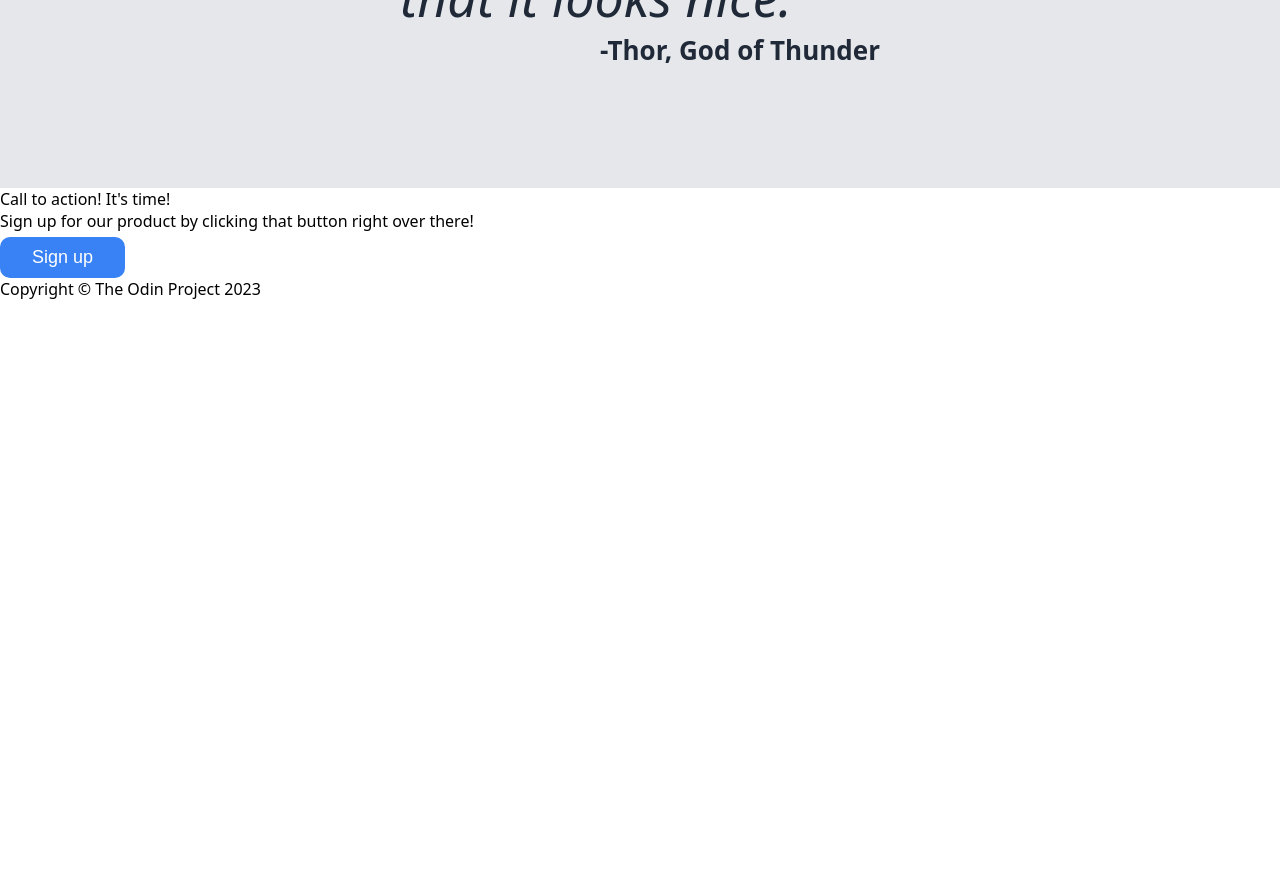
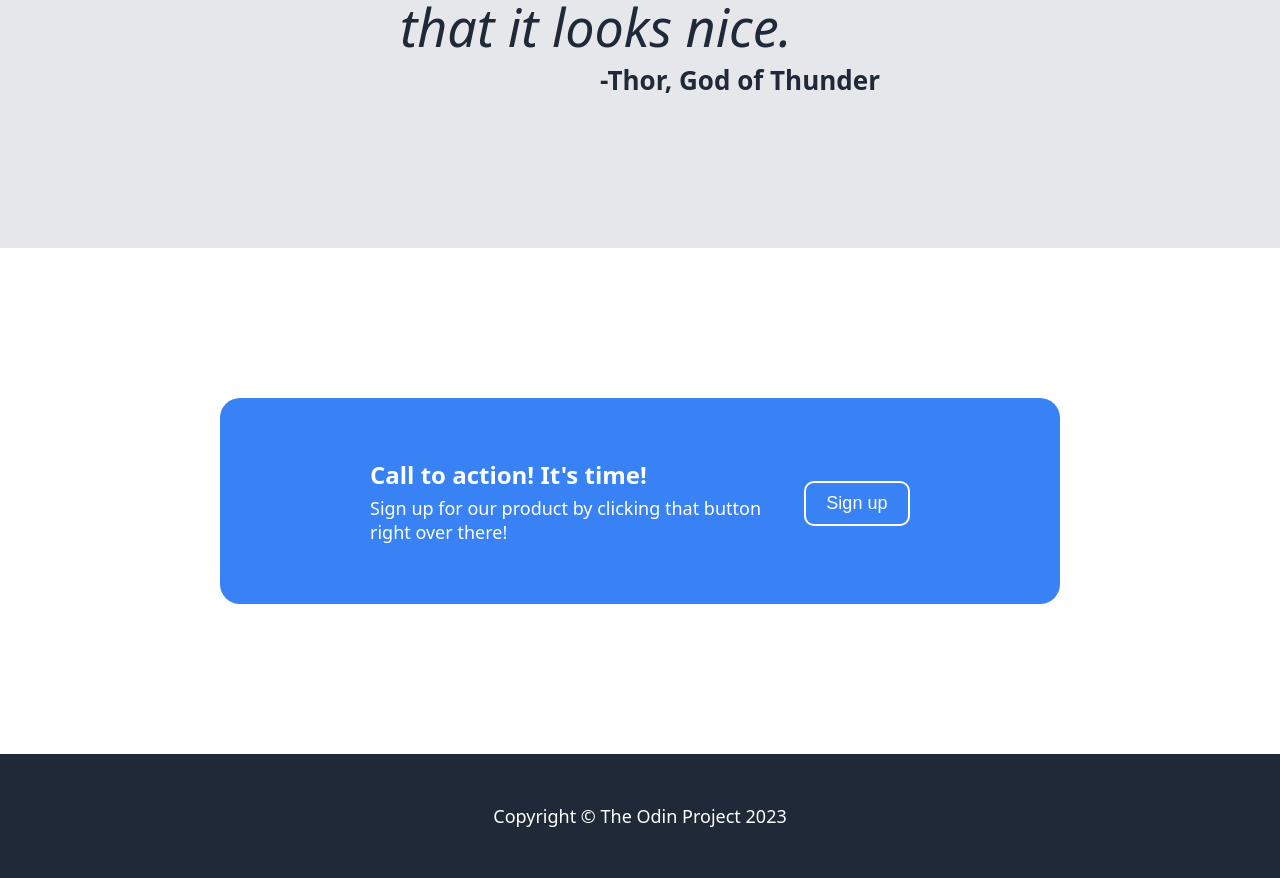
Before and after one commit to viegy/odin-landing-page, a plain HTML site: page index.html in a window 1280 px wide. Shown: the part 2084-2962 px from the top of the page. Before the commit the page ends 2384 px from the top, so only its background shows below. Drawn offline with Linux system fonts and the light colour scheme.

Commit message:
Add Bottom Part and Footer. Original design is done

```diff
--- a/index.html
+++ b/index.html
@@ -52,13 +52,11 @@
         <div class="author">-Thor, God of Thunder</div>
     </div>
     <div class="bottom">
-        <div class="container_bottom">
             <div class="izq">
                 <div class="bold">Call to action! It's time!</div>
                 <div class="nobold">Sign up for our product by clicking that button right over there!</div>
             </div>
             <button class="button_two"><a href="#">Sign up</a></button>
-        </div>
     </div>
     <div class="footer">Copyright © The Odin Project 2023</div>
 </body>
--- a/styles.css
+++ b/styles.css
@@ -133,7 +133,7 @@ button{
     display: flex;
     flex-direction: column;
     justify-content: center;
-    padding: 120px 400px;
+    padding: 150px 400px;
     color:#1F2937
 }
 
@@ -149,3 +149,40 @@ button{
     font-weight: bolder;
     font-size: 26px;
 }
+
+/* ----------  BOTTOM PART  ------------*/
+
+.bottom{
+    background-color: #3882F6;
+    margin: 150px 220px;
+    padding: 60px 150px;
+    border-radius: 20px;
+    color: white;
+    display: flex;
+    align-items: center;
+    justify-content: space-between;
+}
+
+.bold{
+    font-size: 24px;
+    font-weight: bold;
+    margin-bottom: 5px;
+}
+
+.nobold{
+    font-size: 18px;
+}
+
+.button_two{
+    border: 2px solid white;
+}
+
+/* ----------  FOOTER  ------------*/
+
+.footer{
+    background-color: #1F2937;
+    text-align: center;
+    color: white;
+    font-size: 18px;
+    padding: 50px 0px;
+}
```
